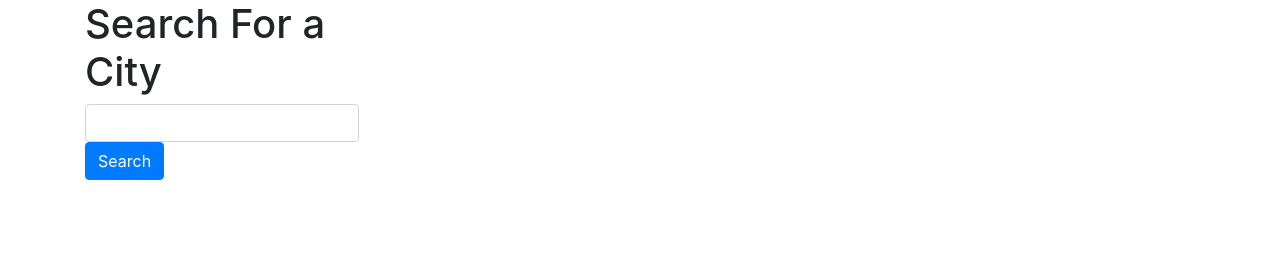
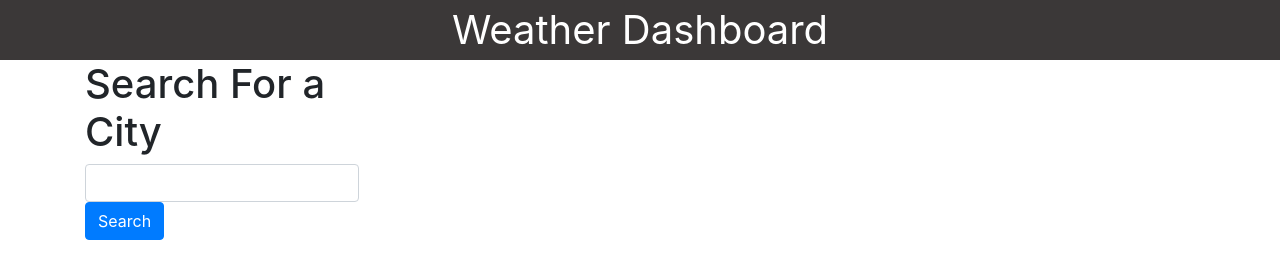
Before and after one commit to Jorgelopez5252/Weather-API, a plain HTML site: page index.html in a window 1280 px wide. Drawn offline with nearby package versions, Linux system fonts and the light colour scheme.

Commit message:
updated css stlyes

```diff
--- a/assets/styles.css
+++ b/assets/styles.css
@@ -0,0 +1,6 @@
+header {
+    background-color:rgb(59, 56, 56);
+    font-size: 40px;
+    text-align: center;
+    color: white;
+}
--- a/index.html
+++ b/index.html
@@ -6,9 +6,10 @@
     <meta http-equiv="X-UA-Compatible" content="ie=edge">
     <title>Document</title>
     <link rel="stylesheet" href="https://stackpath.bootstrapcdn.com/bootstrap/4.3.1/css/bootstrap.min.css" integrity="sha384-ggOyR0iXCbMQv3Xipma34MD+dH/1fQ784/j6cY/iJTQUOhcWr7x9JvoRxT2MZw1T" crossorigin="anonymous">
-
+  <link rel="stylesheet" type="text/css" href="assets/styles.css">
 </head>
 <body>
+  <header>Weather Dashboard</header>
     <div class="container">
         <div class="row">
           <div class="col-lg-3">
@@ -16,6 +17,8 @@
               <div class="form-inline form-group">
                 <input type="text" id="search-value" class="form-control">
                 <button class="btn btn-primary" id="search-button" >Search</button>
+
+                <div class="emptyDiv"></div>
               </div>
           </div>
 
```
